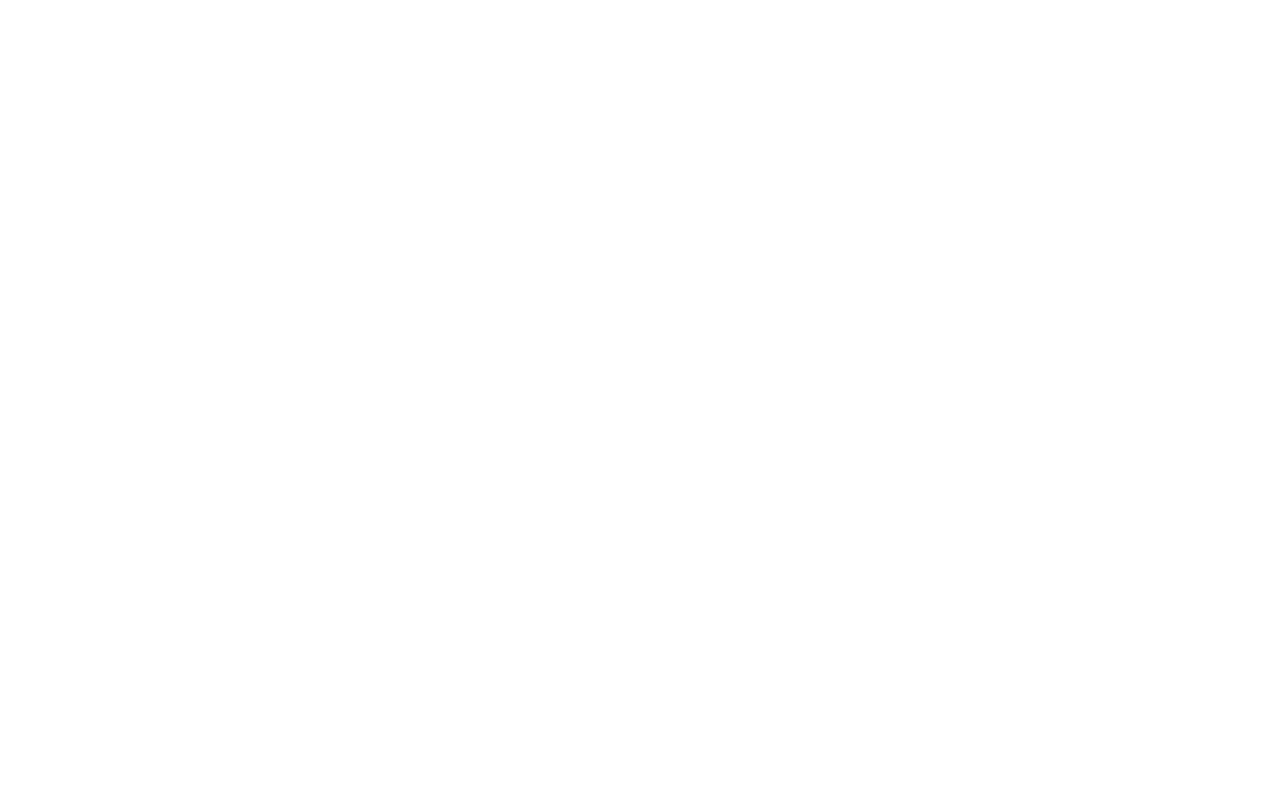
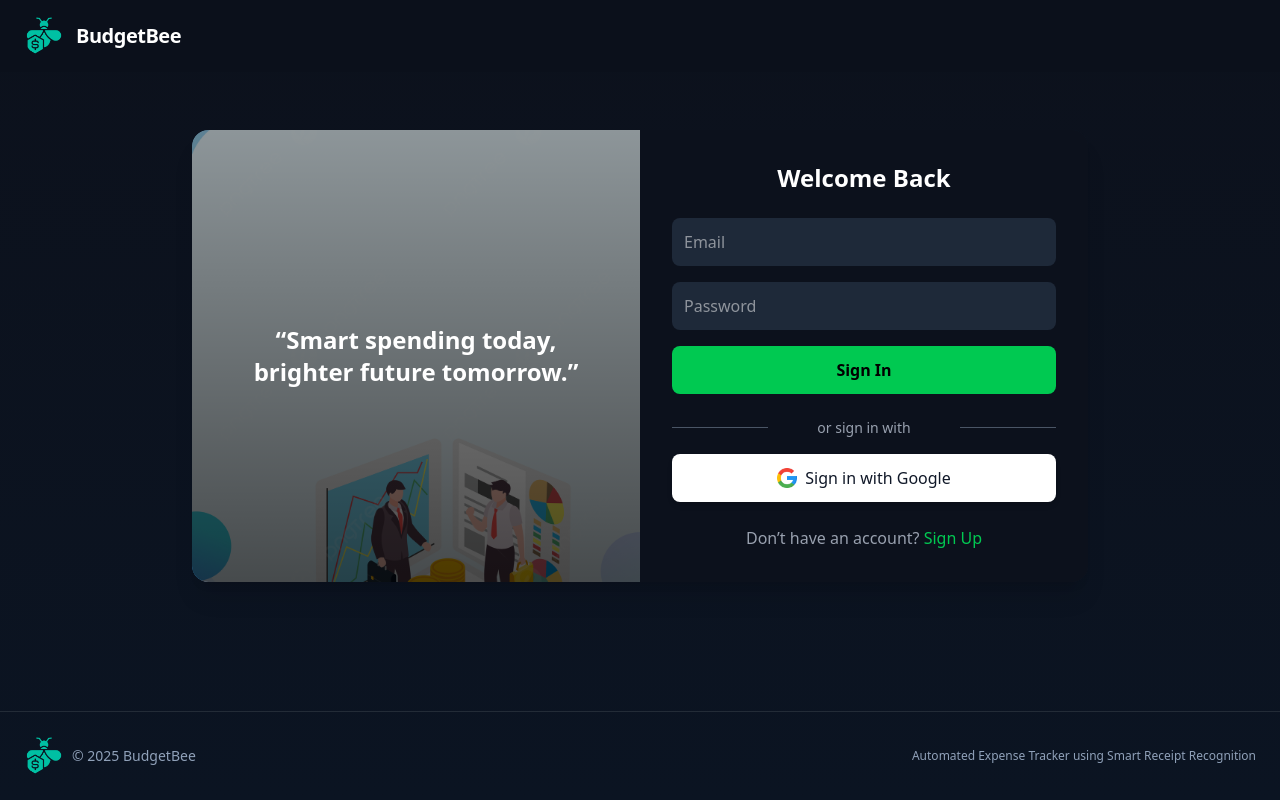
Before and after one commit to nethuchathuu/BudgetBee, a React (Vite) app in the folder frontend/: page /signin in a window 1280 px wide. Built offline with nearby package versions, Linux system fonts and the light colour scheme.

Commit message:
20280830

```diff
--- /dev/null
+++ b/frontend/src/components/NavSign.jsx
@@ -0,0 +1,20 @@
+import React from "react";
+import { Link } from "react-router-dom";
+import BeeLogo from "./BeeLogo";
+
+export default function Navbar() {
+  return (
+    <header className="fixed top-0 left-0 right-0 z-50 bg-[#0c111c]/90 backdrop-blur-md">
+      <nav className="mx-auto flex max-w-7xl items-center justify-between px-6 py-4">
+        <div className="flex items-center gap-3">
+          <Link to="/" onClick={() => window.scrollTo({ top: 0, behavior: 'smooth' })}>
+            <BeeLogo />
+          </Link>
+          <span className="text-xl font-semibold tracking-tight text-white">BudgetBee</span>
+        </div>
+
+
+      </nav>
+    </header>
+  );
+}
--- /dev/null
+++ b/frontend/src/components/SignInForm.jsx
@@ -0,0 +1,68 @@
+import React, { useState } from "react";
+import google from "../assets/google_log.png";
+
+export default function SignInForm() {
+  const [email, setEmail] = useState("");
+  const [password, setPassword] = useState("");
+
+  const handleSubmit = (e) => {
+    e.preventDefault();
+    console.log("Login Data:", { email, password });
+  };
+
+  return (
+    <div className="max-w-md mx-auto">
+      <h2 className="text-2xl font-bold text-white mb-6 text-center">
+        Welcome Back
+      </h2>
+
+      {/* Email & Password Form */}
+      <form onSubmit={handleSubmit} className="mb-6">
+        <input
+          type="email"
+          placeholder="Email"
+          value={email}
+          onChange={(e) => setEmail(e.target.value)}
+          className="w-full p-3 mb-4 rounded-lg bg-gray-800 text-white focus:outline-none focus:ring-2 focus:ring-green-500"
+          required
+        />
+
+        <input
+          type="password"
+          placeholder="Password"
+          value={password}
+          onChange={(e) => setPassword(e.target.value)}
+          className="w-full p-3 mb-4 rounded-lg bg-gray-800 text-white focus:outline-none focus:ring-2 focus:ring-green-500"
+          required
+        />
+
+        <button
+          type="submit"
+          className="w-full bg-green-500 text-black font-bold py-3 rounded-lg hover:bg-green-400 transition"
+        >
+          Sign In
+        </button>
+      </form>
+
+      {/* Divider */}
+      <div className="flex items-center justify-between mb-4">
+        <span className="border-t border-gray-600 w-1/4"></span>
+        <span className="text-gray-400 text-sm">or sign in with</span>
+        <span className="border-t border-gray-600 w-1/4"></span>
+      </div>
+
+      {/* Google Sign-In */}
+      <button className="w-full bg-white text-gray-900 py-3 rounded-lg shadow-md flex items-center justify-center gap-2 hover:bg-gray-100 transition">
+        <img src={google} alt="Google" className="w-5 h-5" />
+        Sign in with Google
+      </button>
+
+      <p className="text-gray-400 mt-6 text-center">
+        Don’t have an account?{" "}
+        <a href="/signup" className="text-green-500 hover:underline">
+          Sign Up
+        </a>
+      </p>
+    </div>
+  );
+}
--- /dev/null
+++ b/frontend/src/components/SignInLeft.jsx
@@ -0,0 +1,21 @@
+import React from "react";
+import background from "../assets/login_backG.jpg"
+
+export default function SignInLeft() {
+  return (
+    <div className="hidden md:flex w-1/2 relative">
+      {/* Background Image */}
+      <img
+        src={background}
+        alt="Financial Growth"
+        className="absolute inset-0 w-full h-full object-cover rounded-l-2xl"
+      />
+      {/* Overlay with Gradient */}
+      <div className="absolute inset-0 bg-gradient-to-b from-black/40 to-black/70 rounded-l-2xl flex items-center justify-center px-6">
+        <p className="text-white text-2xl font-semibold text-center max-w-sm">
+          “Smart spending today, brighter future tomorrow.”
+        </p>
+      </div>
+    </div>
+  );
+}
--- /dev/null
+++ b/frontend/src/components/SignInRight.jsx
@@ -0,0 +1,10 @@
+import React from "react";
+import SignInForm from "./SignInForm";
+
+export default function SignInRight() {
+  return (
+    <div className="w-full md:w-1/2 p-8 bg-[#0c111c]">
+      <SignInForm />
+    </div>
+  );
+}
--- a/frontend/src/pages/SignIn.jsx
+++ b/frontend/src/pages/SignIn.jsx
@@ -1,11 +1,20 @@
 import React from "react";
+import Navbar from "../components/NavSign";
+import Footer from "../components/Footer";
+import SignInLeft from "../components/SignInLeft";
+import SignInRight from "../components/SignInRight";
 
-function SignIn() {
+export default function SignInPage() {
   return (
-    <div className="text-white text-center mt-10">
-      <h1>Sign In Page</h1>
+    <div className="min-h-screen flex flex-col bg-gradient-to-b from-[#0c111c] to-[#0b1422]">
+      <Navbar />
+      <main className="flex flex-grow items-center justify-center px-4 py-12">
+        <div className="flex bg-[#101828] rounded-2xl shadow-xl overflow-hidden max-w-4xl w-full">
+          <SignInLeft />
+          <SignInRight />
+        </div>
+      </main>
+      <Footer />
     </div>
   );
 }
-
-export default SignIn;  // <-- Add this line
```
Also changed, not shown: frontend/src/assets/google_log.png (added), frontend/src/assets/login_backG.jpg (added).
